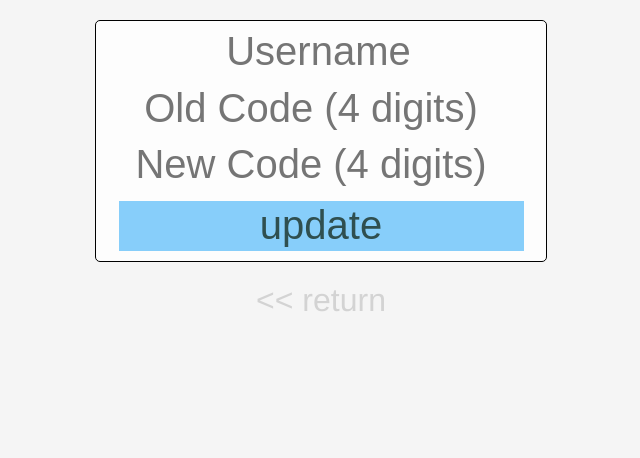
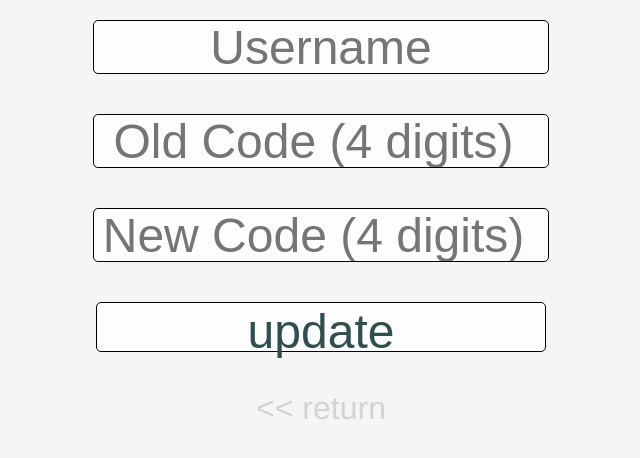
Before and after one commit to shinefour/UnLock, a Python web app: template templates/update_code.html in a window 1280 px wide. Shown: the top 458 px of the page, without its empty margins (319-959 px from the left). Run offline with Jinja, Linux system fonts and the light colour scheme; the template is opened without the code that fills it, so the values that code supplies are empty; some libraries are stand-ins or nearby versions.

Commit message:
update code css; db.init

```diff
--- a/public/styles.css
+++ b/public/styles.css
@@ -116,6 +116,21 @@ body {
     font-size: 20px
 }
 
+
+.form input, .form button {
+    width: 90%;
+    color: darkslategray;
+    border: 1px solid black;
+    background-color: rgba(255,255,255,0.8);
+    -webkit-border-radius: 5px;
+    -moz-border-radius: 5px;
+    border-radius: 5px;
+    text-align: center;
+    font-size: 3em;
+    margin: 20px 0;
+    display: inline-block;
+}
+
 input, button {
     color: darkslategray;
     text-align: center;
--- a/templates/update_code.html
+++ b/templates/update_code.html
@@ -25,7 +25,7 @@
     </div>
 
     <div id="wrapper">
-        <div id="top_display">
+        <div class="form">
             <input type="text" id="user-name" name="user-name" placeholder="Username" value="{{user}}" required>
             <input type="number" id="old-code" name="old-code" placeholder="Old Code (4 digits)" required>
             <input type="number" id="new-code" name="new-code" placeholder="New Code (4 digits)" required>
```
Also changed, not shown: db/users.db (deleted), 1 other file.
